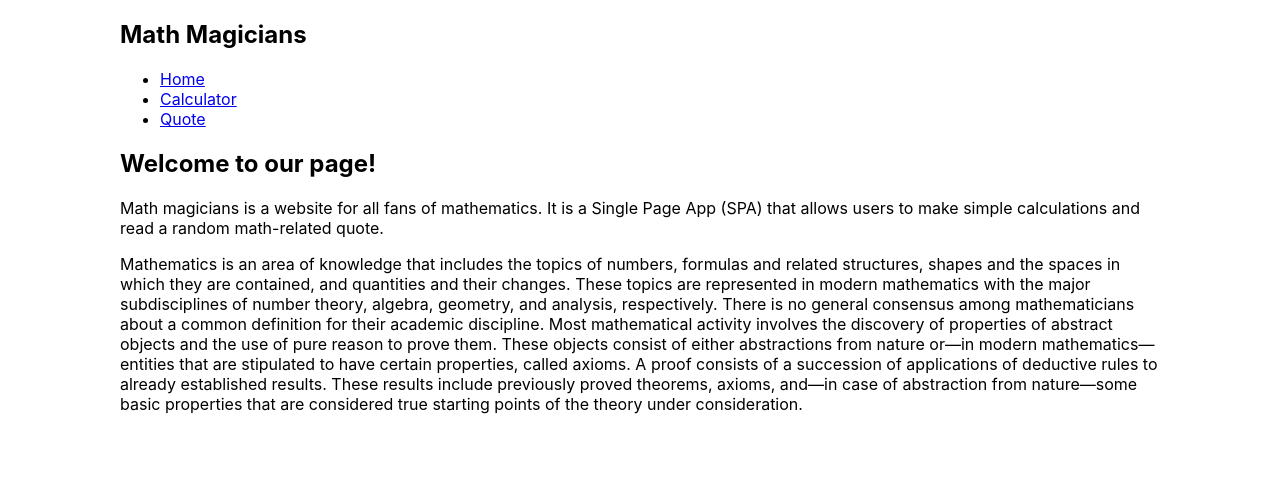
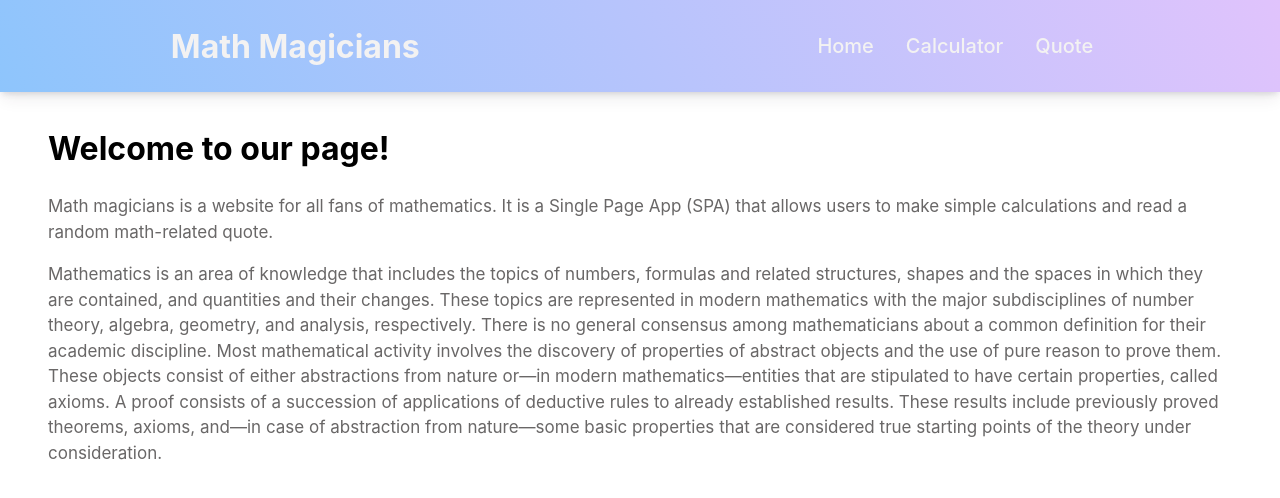
Before and after one commit to Fombi-Favour/math-magicians, a React (Create React App) app: page / in a window 1280 px wide. Shown: the top 498 px of the page. Built offline with nearby package versions, Linux system fonts and the light colour scheme.

Commit message:
Update App.css

```diff
--- a/src/styles/App.css
+++ b/src/styles/App.css
@@ -1,7 +1,48 @@
-.sections {
-  /* display: flex;
+/* navbar component */
+.navbar {
+  display: flex;
   align-items: center;
-  justify-content: center;
-  gap: 40px; */
-  padding: 0 120px;
+  justify-content: space-around;
+  box-shadow: 0 10px 15px -3px rgb(46 41 51 / 8%), 0 4px 6px -2px rgb(71 63 79 / 16%);
+  background-color: #8ec5fc;
+  background-image: -webkit-linear-gradient(62deg, #8ec5fc 0%, #e0c3fc 100%);
+  background-image: -moz-linear-gradient(62deg, #8ec5fc 0%, #e0c3fc 100%);
+  background-image: -o-linear-gradient(62deg, #8ec5fc 0%, #e0c3fc 100%);
+  background-image: linear-gradient(62deg, #8ec5fc 0%, #e0c3fc 100%);
 }
+
+.navbar h1 {
+  font-size: 32px;
+  color: #f3f2f2;
+}
+
+.menu-nav {
+  list-style-type: none;
+}
+
+.menu-nav li {
+  display: inline-block;
+  padding: 0 1rem;
+}
+
+.menu-nav li a {
+  text-decoration: none;
+  color: #f3f2f2;
+  font-size: 20px;
+  font-weight: 500;
+}
+
+/* Home router */
+.wrapper {
+  padding: 10px 3rem;
+}
+
+.wrapper h2 {
+  font-size: 32px;
+}
+
+.wrapper p {
+  font-size: 17px;
+  line-height: 1.5;
+  color: #696767;
+}
```
